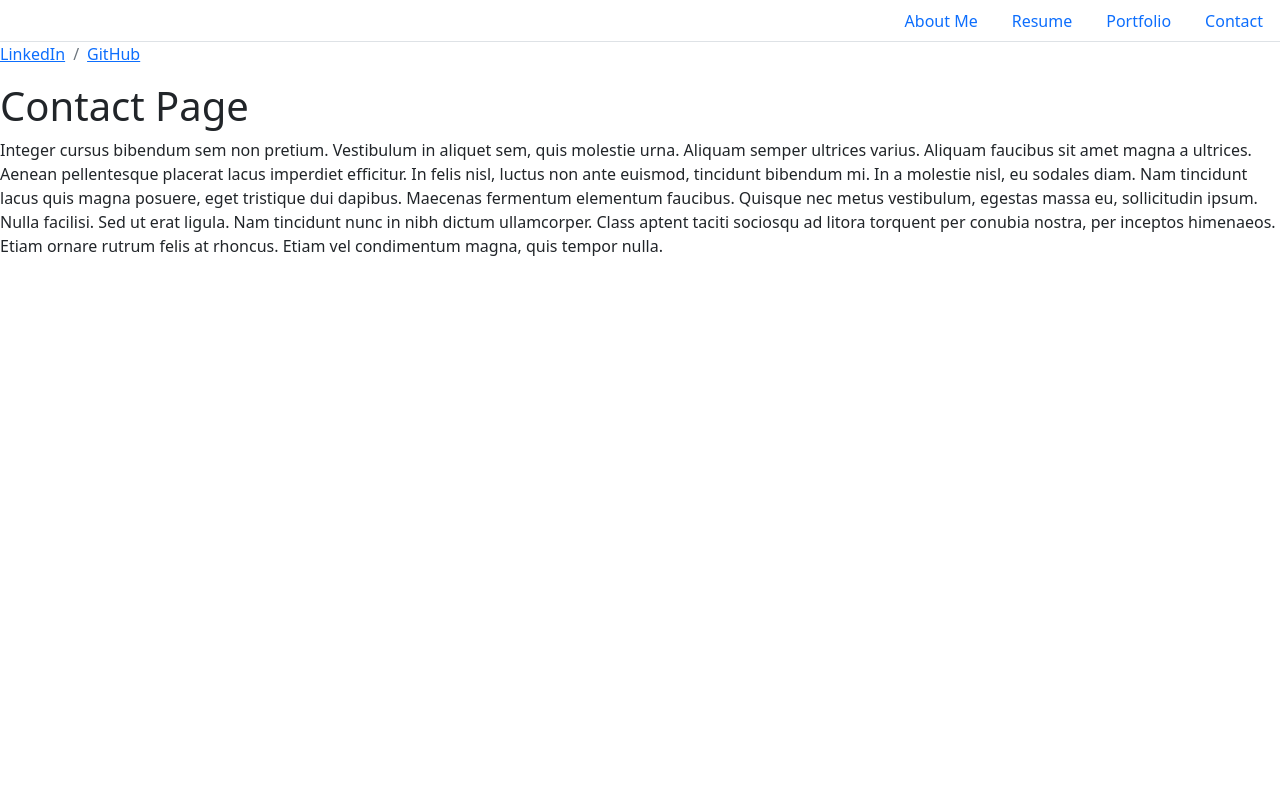
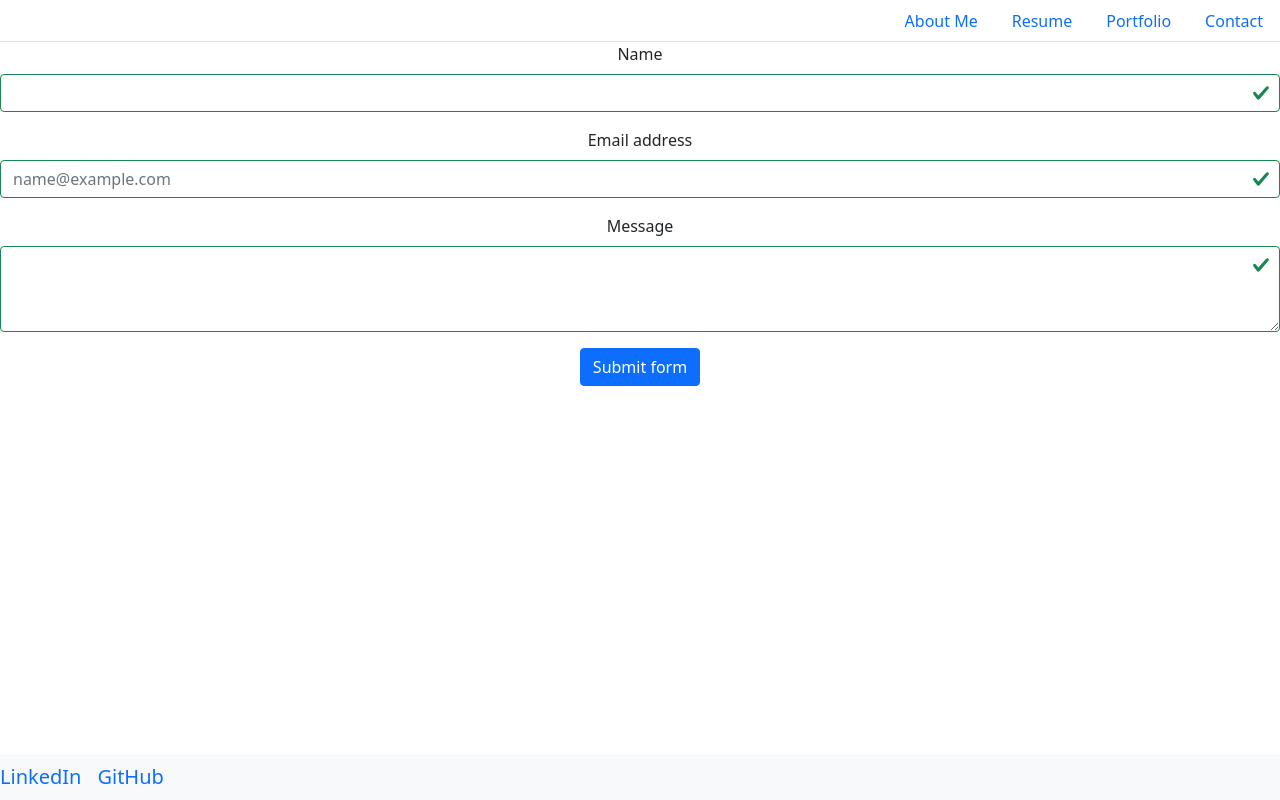
Before and after one commit to callanhunter/react-portfolio, a React (Create React App) app in the folder portfolio/: page / in a window 1280 px wide. Built offline with nearby package versions, Linux system fonts and the light colour scheme.

Commit message:
added contact page and fixed resume

```diff
--- a/portfolio/src/components/Footer.jsx
+++ b/portfolio/src/components/Footer.jsx
@@ -2,17 +2,46 @@ import React from "react";
 
 export default function Footer() {
   return (
-    <nav aria-label="breadcrumb fixed-bottom">
-      <ol className="breadcrumb">
-        <li className="breadcrumb-item">
-          <a href="https://www.linkedin.com/in/callan-hunter-195816196/">
-            LinkedIn
-          </a>
-        </li>
-        <li className="breadcrumb-item">
-          <a href="https://github.com/callanhunter">GitHub</a>
-        </li>
-      </ol>
+    <nav class="navbar fixed-bottom bg-light">
+      <div class="">
+        <a
+          class="navbar-brand text-center"
+          href="https://www.linkedin.com/in/callan-hunter-195816196/"
+          target="_blank"
+        >
+          LinkedIn
+        </a>
+        <a
+          class="navbar-brand text-center"
+          href="https://github.com/callanhunter"
+          target="_blank"
+        >
+          GitHub
+        </a>
+      </div>
     </nav>
+
+    // <footer class="page-footer font-small blue">
+    //   <div class="footer text-center py-3">
+    //     <a href="https://www.linkedin.com/in/callan-hunter-195816196/">
+    //       LinkedIn
+    //     </a>
+    //     <a href="https://github.com/callanhunter"> Github</a>
+    //   </div>
+    // </footer>
+
+    // <nav aria-label="breadcrumb fixed-bottom">
+
+    //   <ol className="breadcrumb">
+    //     <li className="breadcrumb-item">
+    //       <a href="https://www.linkedin.com/in/callan-hunter-195816196/">
+    //         LinkedIn
+    //       </a>
+    //     </li>
+    //     <li className="breadcrumb-item">
+    //       <a href="https://github.com/callanhunter">GitHub</a>
+    //     </li>
+    //   </ol>
+    // </nav>
   );
 }
--- a/portfolio/src/components/pages/Contact.jsx
+++ b/portfolio/src/components/pages/Contact.jsx
@@ -2,21 +2,45 @@ import React from "react";
 
 export default function Contact() {
   return (
-    <div>
-      <h1>Contact Page</h1>
-      <p>
-        Integer cursus bibendum sem non pretium. Vestibulum in aliquet sem, quis
-        molestie urna. Aliquam semper ultrices varius. Aliquam faucibus sit amet
-        magna a ultrices. Aenean pellentesque placerat lacus imperdiet
-        efficitur. In felis nisl, luctus non ante euismod, tincidunt bibendum
-        mi. In a molestie nisl, eu sodales diam. Nam tincidunt lacus quis magna
-        posuere, eget tristique dui dapibus. Maecenas fermentum elementum
-        faucibus. Quisque nec metus vestibulum, egestas massa eu, sollicitudin
-        ipsum. Nulla facilisi. Sed ut erat ligula. Nam tincidunt nunc in nibh
-        dictum ullamcorper. Class aptent taciti sociosqu ad litora torquent per
-        conubia nostra, per inceptos himenaeos. Etiam ornare rutrum felis at
-        rhoncus. Etiam vel condimentum magna, quis tempor nulla.
-      </p>
-    </div>
+    <form class="was-validated text-center">
+      <div class="mb-3">
+        <label for="exampleFormControlInput1" class="form-label">
+          Name
+        </label>
+        <input
+          type="name"
+          class="form-control"
+          id="exampleFormControlInput1"
+          placeholder=""
+        ></input>
+      </div>
+      <div class="mb-3">
+        <label for="exampleFormControlInput1" class="form-label">
+          Email address
+        </label>
+        <input
+          type="email"
+          class="form-control"
+          id="exampleFormControlInput1"
+          placeholder="name@example.com"
+        ></input>
+      </div>
+      <div class="mb-3">
+        <label for="exampleFormControlTextarea1" class="form-label">
+          Message
+        </label>
+        <textarea
+          class="form-control"
+          id="exampleFormControlTextarea1"
+          rows="3"
+        ></textarea>
+      </div>
+
+      <div class="mb-3">
+        <button class="btn btn-primary" type="submit">
+          Submit form
+        </button>
+      </div>
+    </form>
   );
 }
--- a/portfolio/src/components/pages/Resume.jsx
+++ b/portfolio/src/components/pages/Resume.jsx
@@ -1,21 +1,16 @@
 import React from "react";
 
-import Image from "../images/image.jpg";
 import Resume from "../resume.pdf";
 
 export default function Home() {
   return (
     <div>
       <h2 className="display-7 text-center">
-        Welcome! Down below are my skills and Resume!
-      </h2>
-      <a
-        className="btn btn-primary d-grid gap-4 col-6 mx-auto"
-        href={Resume}
-        role="button"
-      >
-        Resume
-      </a>
+        Welcome! Down below are my skills and here is my
+        <a href={Resume} target="_blank">
+          Resume
+        </a>
+      </h2>{" "}
       <h2 className="display-7 text-center">Skills</h2>
       <ul className="list-group list-group-flush text-center">
         <li className="list-group-item">JavaScript</li>
```
